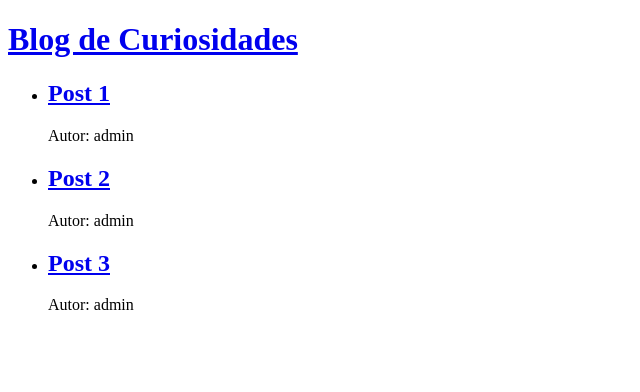
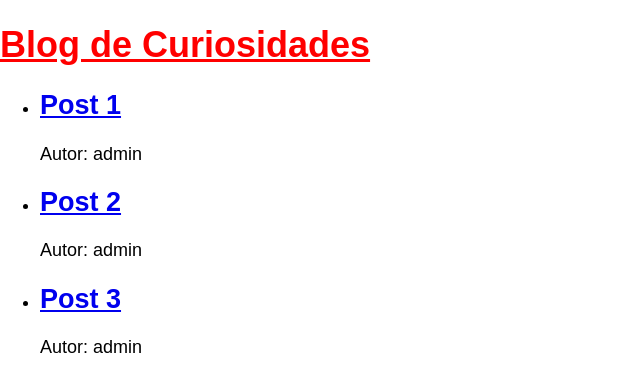
Before and after one commit to osm3rr/blog_july, a Django app: page / in a window 1280 px wide. Shown: the top 392 px of the page, without its empty margins (0-640 px from the left). Run offline with Django 5.2, Linux system fonts and the light colour scheme; data comes from the database, SQL or seed files in the repository.

Commit message:
static files added

```diff
--- a/django_base/settings.py
+++ b/django_base/settings.py
@@ -116,6 +116,7 @@ USE_TZ = True
 # https://docs.djangoproject.com/en/5.2/howto/static-files/
 
 STATIC_URL = 'static/'
+STATICFILES_DIRS = [ BASE_DIR / 'static' ]  # Directory for static files
 
 # Default primary key field type
 # https://docs.djangoproject.com/en/5.2/ref/settings/#default-auto-field
--- /dev/null
+++ b/static/css/base.css
@@ -0,0 +1,10 @@
+body {
+    font-family: 'Source Sans Pro', sans-serif;
+    margin: 0;
+    padding: 0;
+    font-size: 18px;
+}
+
+h1 a {
+    color: red;
+}
--- a/templates/_base.html
+++ b/templates/_base.html
@@ -1,9 +1,14 @@
+{% load static %}
+
 <!DOCTYPE html>
 <html lang="en">
 <head>
     <meta charset="UTF-8">
     <meta name="viewport" content="width=device-width, initial-scale=1.0">
     <title>Home</title>
+
+    <link rel="stylesheet" href="{% static 'css/base.css' %}">
+
 </head>
 <body>
     <h1><a href="{% url 'post_list' %}">Blog de Curiosidades</a></h1>
```
